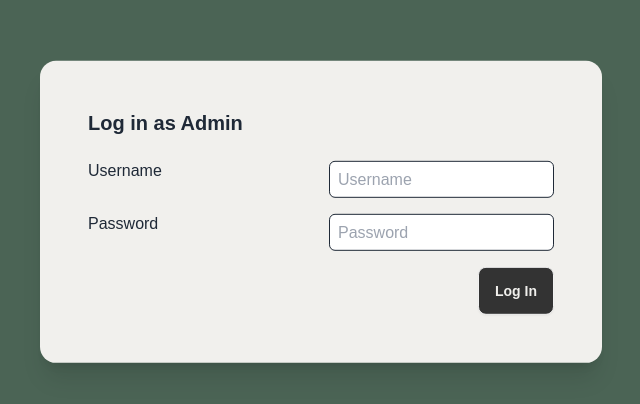
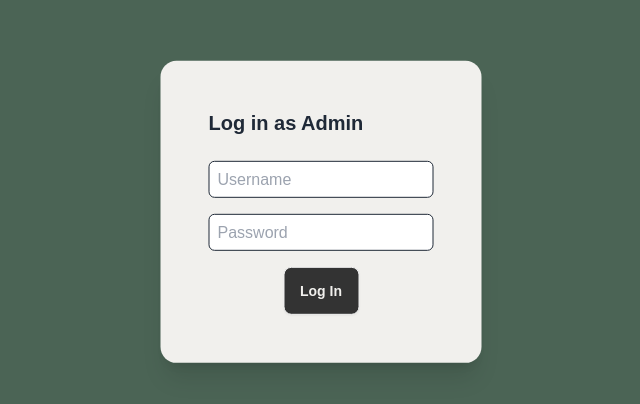
Before and after one commit to sunandacarlstrom/feedback-app-web, a Next.js app: page / in a window 1280 px wide. Shown: the part 188-592 px from the top of the page, without its empty margins (319-959 px from the left). Built offline with nearby package versions, Linux system fonts and the light colour scheme.

Commit message:
Finjustering av LoginForm

```diff
--- a/src/components/Button/ButtonStart.jsx
+++ b/src/components/Button/ButtonStart.jsx
@@ -3,7 +3,7 @@ import Link from "next/link";
 const ButtonStart = ({ text, link }) => {
     return (
         <>
-            <Link href={link}>
+            <Link href={link} className="w-fit">
                 <button className="btn bg-digital-black text-digital-white hover:border-pop hover:text-pop">{text}</button>
             </Link>
         </>
--- a/src/components/Forms/LoginForm/LoginForm.jsx
+++ b/src/components/Forms/LoginForm/LoginForm.jsx
@@ -7,17 +7,9 @@ const LoginForm = () => {
                 <div className="card-body">
                     <h2 className="card-title mb-4 text-center">Log in as Admin</h2>
                     <form id="login-form">
-                        <div className="grid grid-cols-1 md:grid-cols-2 gap-4">
-                            <label htmlFor="username">
-                                Username
-                            </label>
+                        <div className="flex flex-col gap-4 justify-center items-center">
                             <input type="text" placeholder="Username" name="username" id="login-username" className="border p-2 rounded-md w-full focus:outline-none focus:border-pop" />
-                            <label htmlFor="password">
-                                Password
-                            </label>
                             <input type="password" placeholder="Password" name="password" id="login-password" className="border p-2 rounded-md w-full focus:outline-none focus:border-pop" />
-                        </div>
-                        <div className="card-actions justify-end mt-4">
                             <ButtonStart text={"Log In"} link="/admin" />
                         </div>
                     </form>
```
